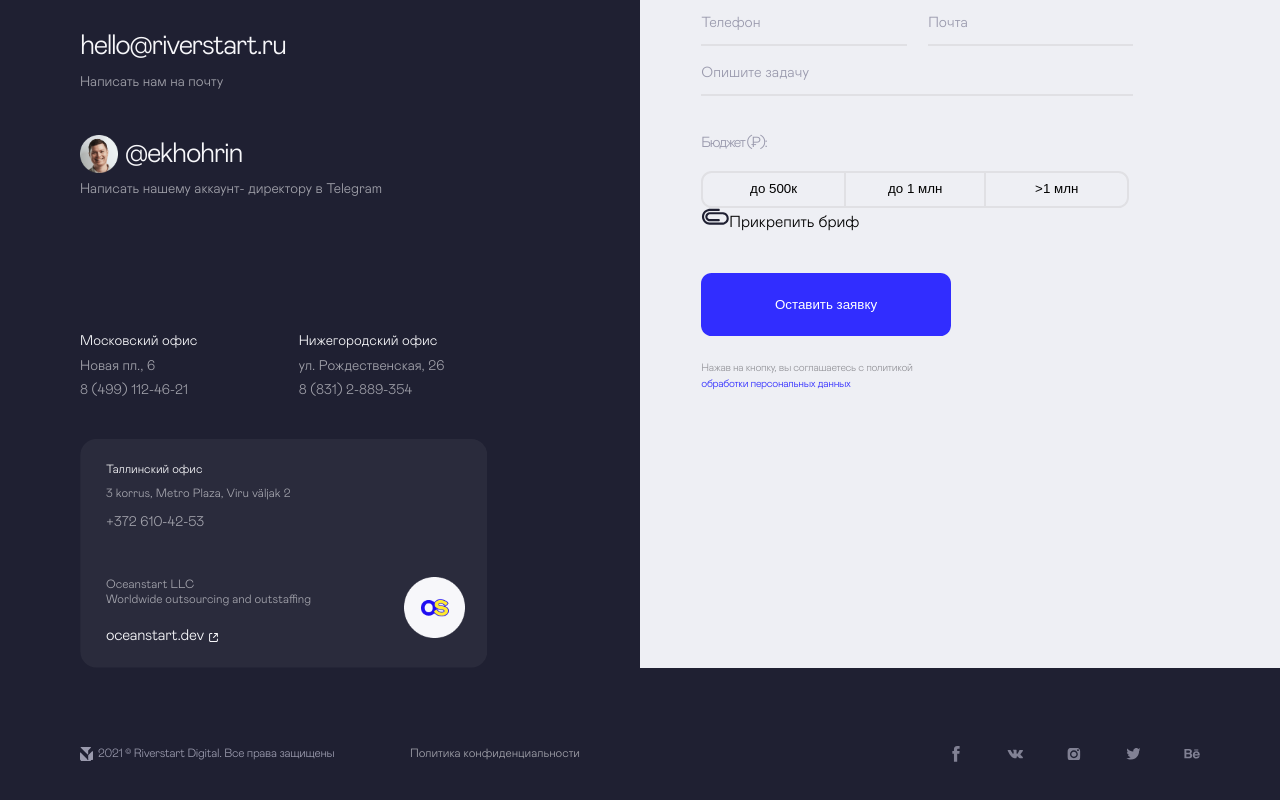
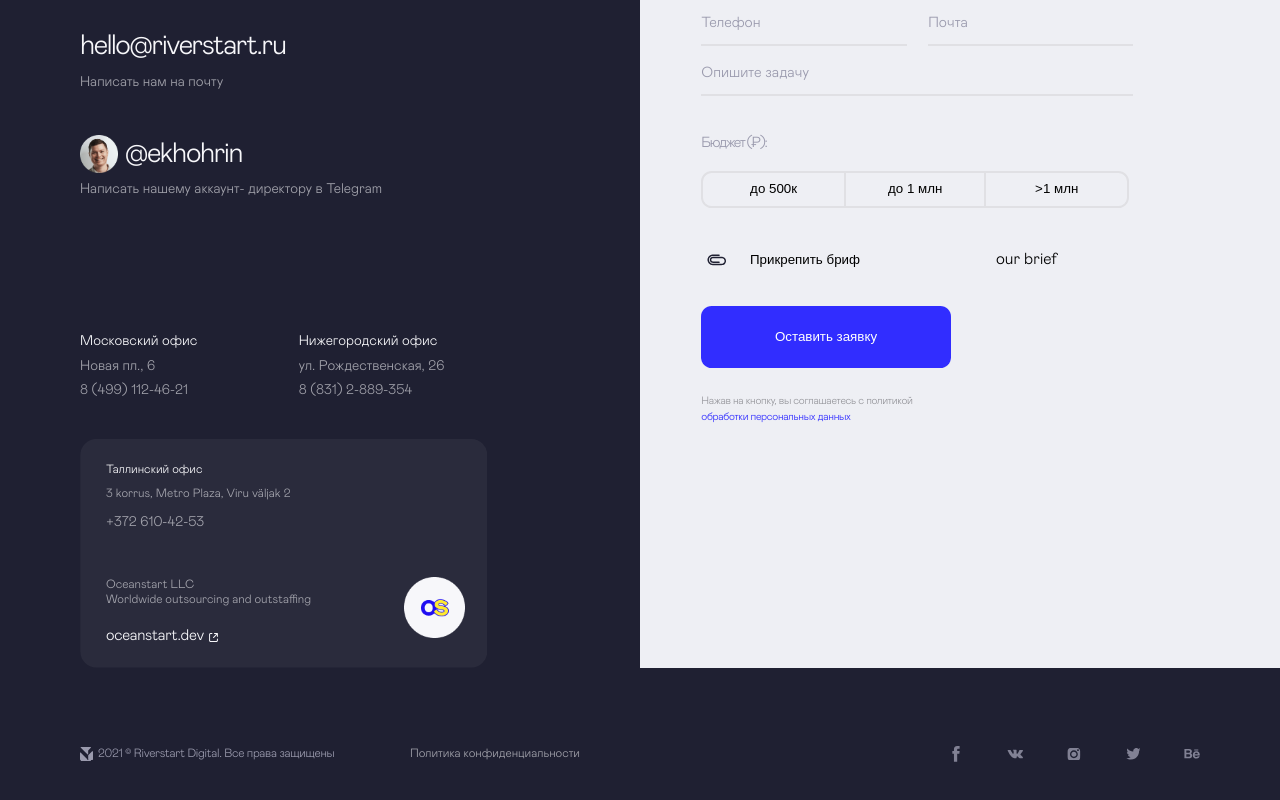
Before and after one commit to Kuldyaev/testovoe03032024, a Vue app: page / in a window 1280 px wide. Shown: the part 1201-2001 px from the top of the page. Built offline with nearby package versions, Linux system fonts and the light colour scheme.

Commit message:
addFile as button

```diff
--- a/src/components/FormActive.vue
+++ b/src/components/FormActive.vue
@@ -50,9 +50,16 @@
       <h4 class="budgetTitle">Бюджет (₽):</h4>
       <BudgetInput :value="budget" @choseBudget="choseBudget" />
     </FlexBox>
-    <FlexBox w="100%" justify="start" direction="row">
-      <div class="skrepa"></div>
-      <div>Прикрепить бриф</div>
+    <FlexBox w="100%" justify="start" direction="row" class="addFileArea">
+      <button
+        :class="hovered ? 'skrepaArea  screpaHover' : 'skrepaArea'"
+        @mouseover="hovered = true"
+        @mouseleave="hovered = false"
+      >
+        <div class="skrepa"></div>
+        <div class="skrepaTitle">Прикрепить бриф</div>
+      </button>
+      <FlexBox> our brief </FlexBox>
     </FlexBox>
     <FlexBox justify="start" w="100%" class="submitBtnPlace">
       <Button
@@ -80,6 +87,7 @@ import { FormActiveProps } from "@/shared/types";
 
 const emits = defineEmits(["close", "choseInterest"]);
 const props = defineProps<FormActiveProps>();
+const hovered = ref<boolean>(false);
 const budget = ref<number>(0);
 const name = ref<string | null>(null);
 const phone = ref<string | null | number>(null);
@@ -186,12 +194,37 @@ a {
 .budgetPlace {
   margin-top: 20px;
 }
+.addFileArea {
+  margin-top: 3.1771vw;
+  height: 1.5625vw;
+}
 .skrepa {
-  width: 28px;
-  height: 28px;
+  width: 1.4583vw;
+  height: 1.5625vw;
+  margin-right: 0.7813vw;
   background-image: url("~@/assets/img/svg/skrepa.svg");
   background-size: contain;
   background-repeat: no-repeat;
+  background-position: center;
+}
+.skrepaTitle {
+  font-size: 1.0417vw;
+  line-height: 1.5625vw;
+  height: 100%;
+  width: 10.7813vw;
+  user-select: none;
+}
+.skrepaArea {
+  background: none;
+  border: none;
+  margin-right: 3.125vw;
+  height: 100%;
+  display: flex;
+  flex-direction: row;
+}
+.screpaHover {
+  background-color: $additional-darkgrey;
+  cursor: pointer;
 }
 
 @media (max-width: $small-screen) {
@@ -219,5 +252,23 @@ a {
   .budgetTitle {
     margin-bottom: 2.5vw;
   }
+  .addFileArea {
+    margin-top: 6.3542vw;
+    height: 3.125vw;
+  }
+  .skrepa {
+    width: 2.9167vw;
+    height: 3.125vw;
+    margin-right: 1.5625vw;
+  }
+  .skrepaTitle {
+    font-size: 2.0833vw;
+    line-height: 3.125vw;
+    width: 21.5625vw;
+  }
+  .skrepaArea {
+    margin-right: 6.25vw;
+    z-index: 3;
+  }
 }
 </style>
```
